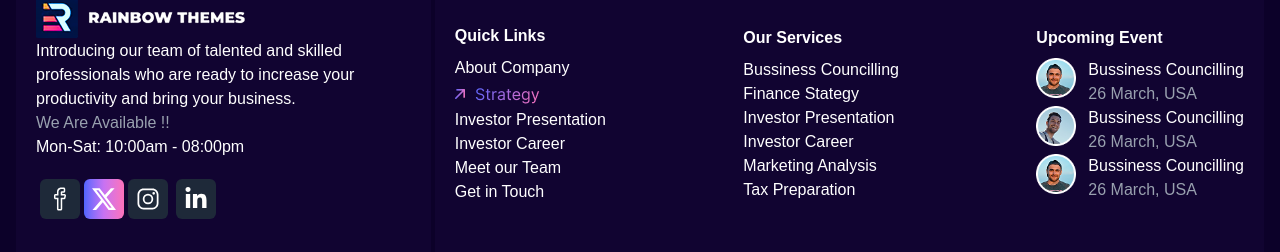
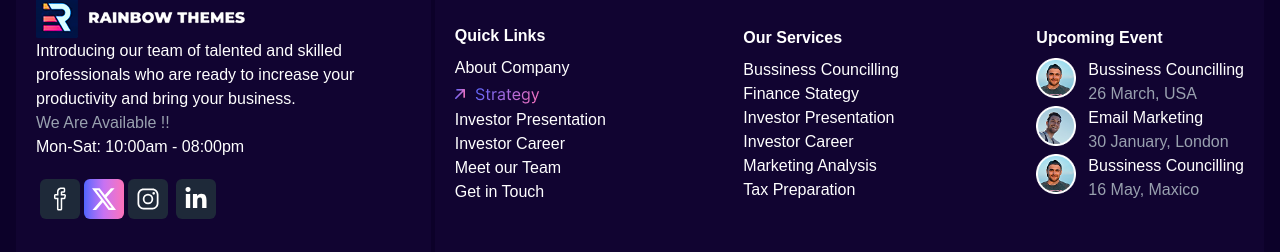
Before and after one commit to enamulhimel/rainbow-themes-test, a Next.js app: page / in a window 1280 px wide. Shown: the part 4436-4688 px from the top of the page. Built offline with nearby package versions, Linux system fonts and the light colour scheme.

Commit message:
footer updated

```diff
--- a/src/components/sections/footer/FooterLogo.tsx
+++ b/src/components/sections/footer/FooterLogo.tsx
@@ -74,15 +74,15 @@ const FooterLogo = () => {
                 <div className="flex flex-row gap-x-3">
                   <img className="w-10 h-10" src={image2.src} alt="" />
                   <div>
-                    <p>Bussiness Councilling</p>
-                    <p className="text-gray-400">26 March, USA</p>
+                    <p>Email Marketing</p>
+                    <p className="text-gray-400">30 January, London</p>
                   </div>
                 </div>
                 <div className="flex flex-rowm  gap-x-3">
                   <img className="w-10 h-10" src={image1.src} alt="" />
                   <div>
                     <p>Bussiness Councilling</p>
-                    <p className="text-gray-400">26 March, USA</p>
+                    <p className="text-gray-400">16 May, Maxico</p>
                   </div>
                 </div>
               </div>
```
